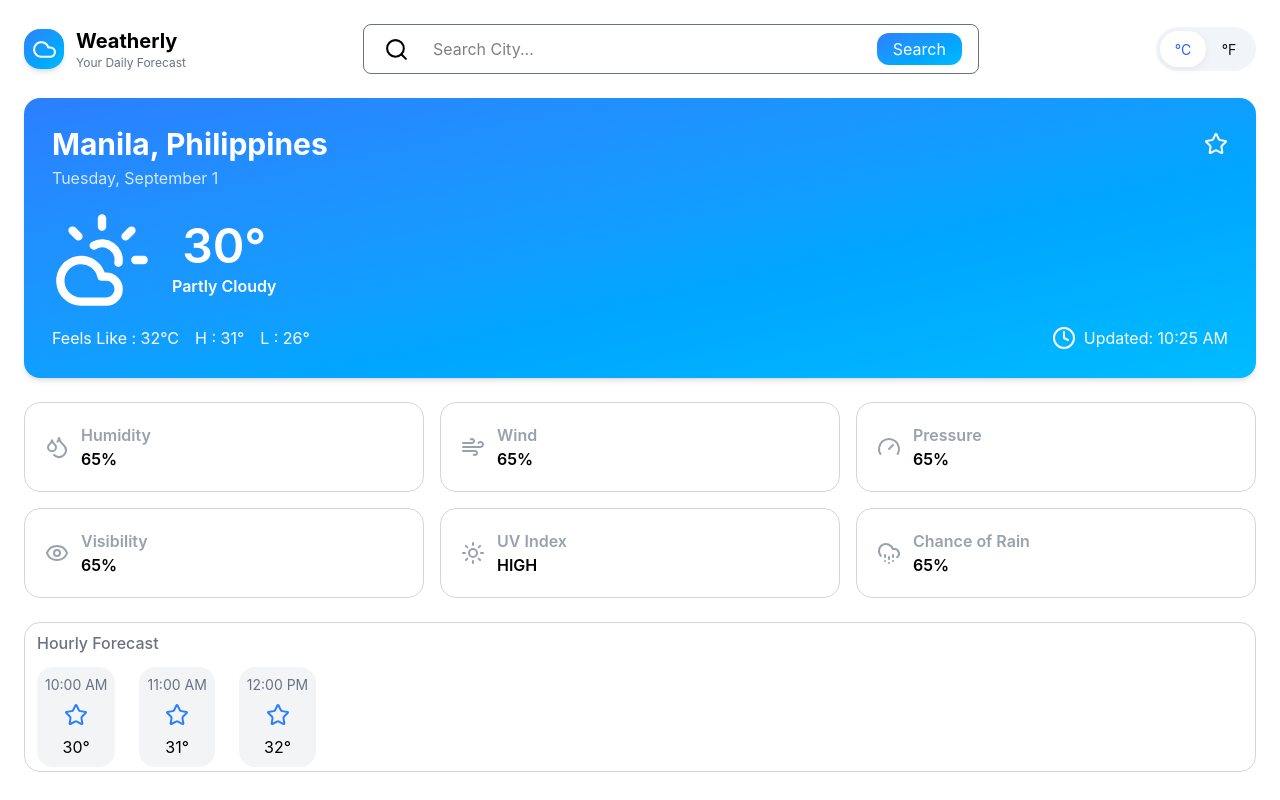
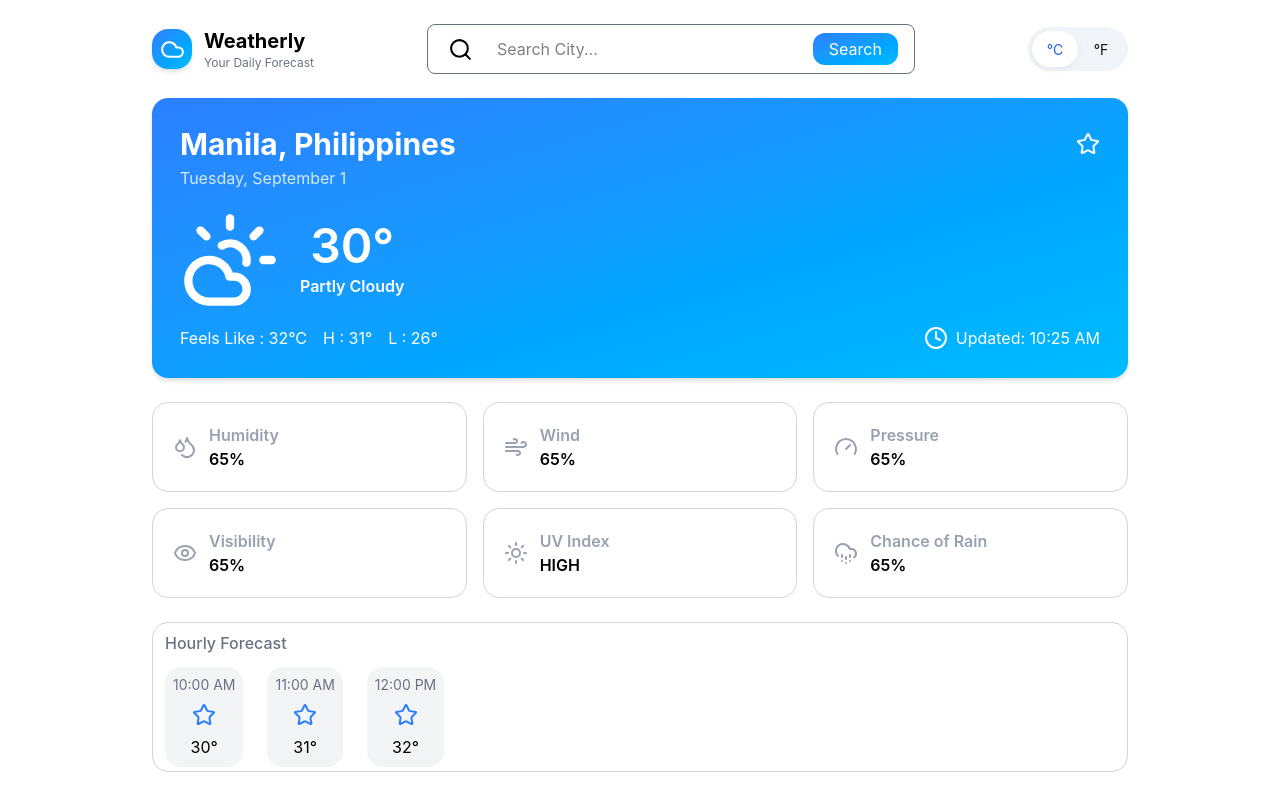
Before and after one commit to doitaxcel/weatherReactApp, a React (Vite) app: page / in a window 1280 px wide. Built offline with nearby package versions, Linux system fonts and the light colour scheme.

Commit message:
fix: Padding

```diff
--- a/src/App.tsx
+++ b/src/App.tsx
@@ -13,6 +13,7 @@ function App() {
 
   return (
     <>
+      <div className='max-w-5xl mx-auto'>
         <header className='flex justify-between m-6 gap-3 md:gap-5'>
           <Header />
           <SearchBar />
@@ -37,6 +38,7 @@ function App() {
           </section>
 
         </main>
+      </div>
     </>
   )
 }
```
Lines whose indentation alone changed are shown as unchanged.
